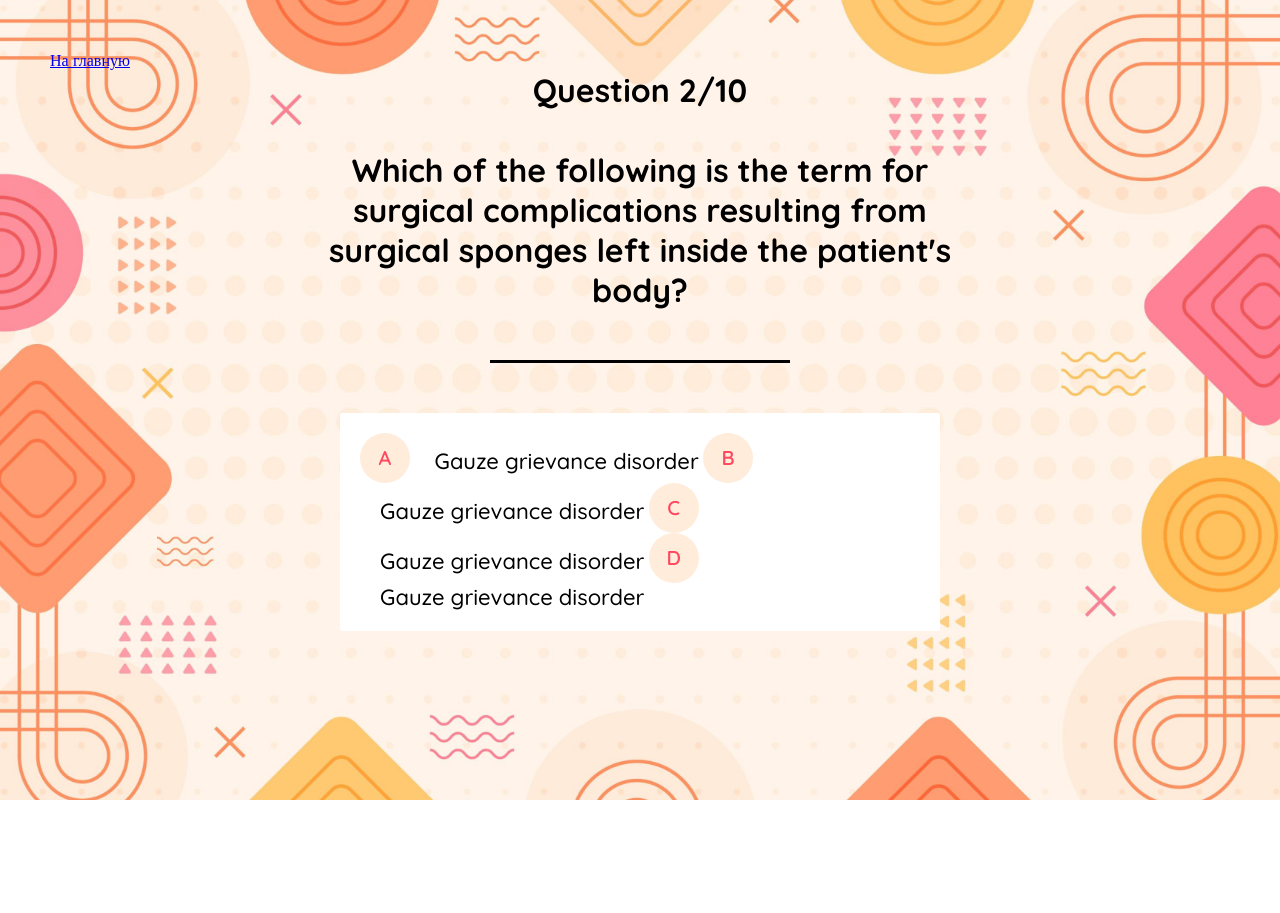
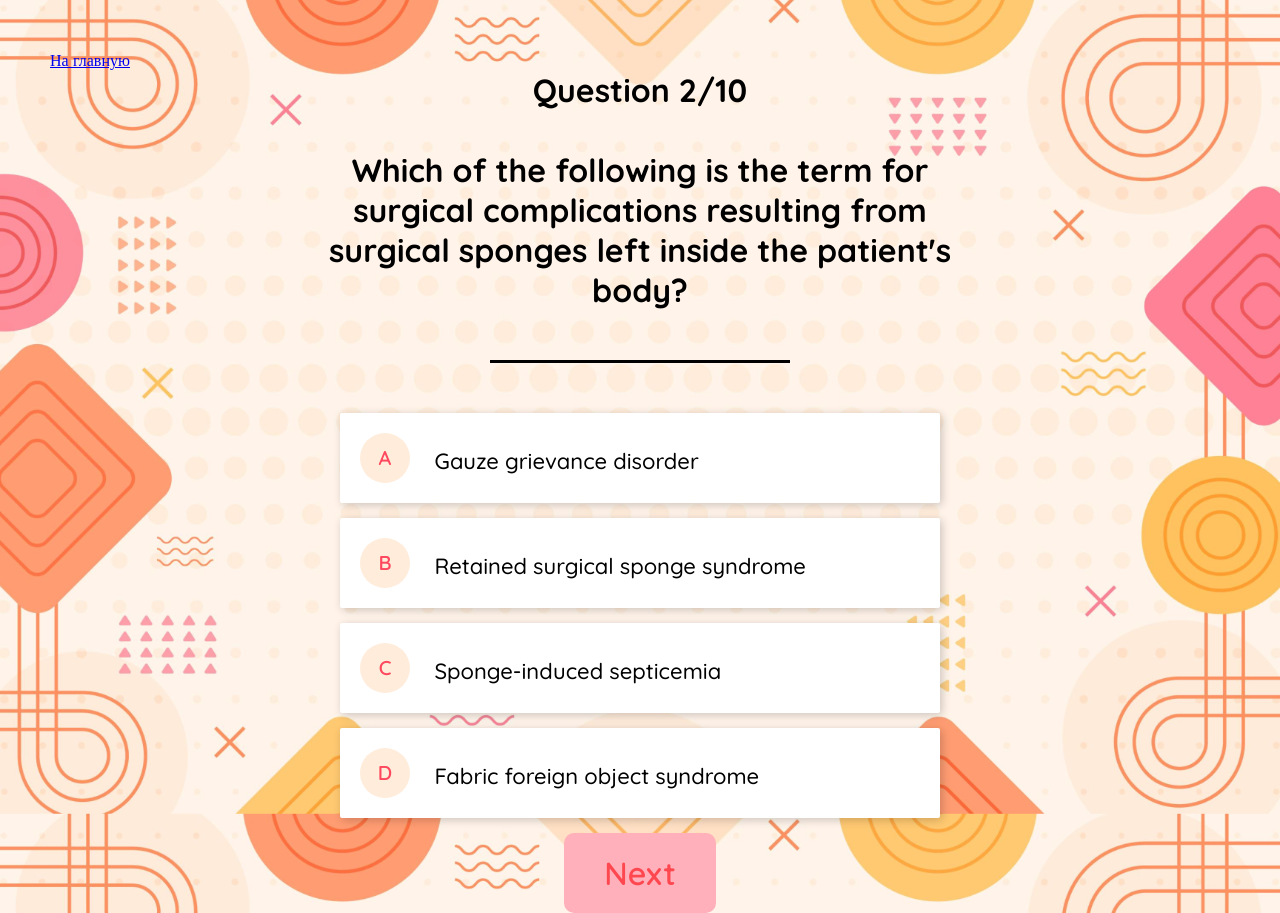
Before and after one commit to kasalava/odin-1, a plain HTML site: page task3/task3.html in a window 1280 px wide. Before the commit the page ends 800 px from the top, so only its background shows below. Drawn offline with Linux system fonts and the light colour scheme.

Commit message:
end task 3

```diff
--- a/task3/style.css
+++ b/task3/style.css
@@ -30,11 +30,12 @@ h1::after{
 
 .answer{
    max-width:  600px;
-   margin: 0 auto;
+   margin: 15px auto;
    background: white;
    border-radius: 2px;
    padding: 20px;
-   box-shadow: 2px 2px 10px rgba(0 0 0 0.2);
+   box-shadow: 2px 2px 10px rgba(0, 0, 0, 0.2);
+   transition: 0.2s;
 }
 
 .answer-letter{
@@ -48,6 +49,7 @@ h1::after{
     font-size: 20px;
     font-weight: 600;
     display: inline-block;
+    transition: 0.2s;
 }
 
 .answer p{
@@ -64,5 +66,23 @@ h1::after{
 }
 
 .answer:hover.answer-letter{
+    background: #FF475D;
+    color: #FFECDB;
+}
+
+.answer-btn-next{
+    border-radius: 10px;
+    color:#ff4750;
+    background: #ffb0ba;
+    border: none;
+    padding: 20px 40px;
+    font-size: 32px;
+    font-weight: 600;
+    margin: 0 auto;
+    display: block;
+
+
+
+
 
 }
--- a/task3/task3.html
+++ b/task3/task3.html
@@ -1,38 +1,45 @@
 <!DOCTYPE html>
 <html lang="en">
   <head>
-    <meta charset="UTF-8">
-    <meta name="viewport" content="width=device-width, initial-scale=1.0">
+    <meta charset="UTF-8" />
+    <meta name="viewport" content="width=device-width, initial-scale=1.0" />
     <title>Task 3</title>
-    <link rel="stylesheet" href="style.css">
-    <link rel="preconnect" href="https://fonts.googleapis.com">
-<link rel="preconnect" href="https://fonts.gstatic.com" crossorigin>
-<link href="https://fonts.googleapis.com/css2?family=Quicksand:wght@300..700&family=Roboto:ital,wght@0,100..900;1,100..900&display=swap" rel="stylesheet">
+    <link rel="stylesheet" href="style.css" />
+    <link rel="preconnect" href="https://fonts.googleapis.com" />
+    <link rel="preconnect" href="https://fonts.gstatic.com" crossorigin />
+    <link
+      href="https://fonts.googleapis.com/css2?family=Quicksand:wght@300..700&family=Roboto:ital,wght@0,100..900;1,100..900&display=swap"
+      rel="stylesheet"
+    />
   </head>
 
   <body>
-    <a href="../index.html" >На главную</a>
-    <h1>Question 2/10 <br><br>Which of the following is the term for surgical complications resulting from surgical sponges left inside the patient's body?</h1>
+    <a href="../index.html">На главную</a>
+    <h1>
+      Question 2/10 <br /><br />Which of the following is the term for surgical
+      complications resulting from surgical sponges left inside the patient's
+      body?
+    </h1>
+
     <div class="answer">
       <span class="answer-letter">A</span>
       <p>Gauze grievance disorder</p>
-
-        <span class="answer-letter">B</span>
-        <p>Gauze grievance disorder</p>
-
-        <span class="answer-letter">C</span>
-        <p>Gauze grievance disorder</p>
-
-        <span class="answer-letter">D</span>
-        <p>Gauze grievance disorder</p>
-
-
-
     </div>
 
+    <div class="answer">
+      <span class="answer-letter">B</span>
+      <p>Retained surgical sponge syndrome</p>
+    </div>
 
+    <div class="answer">
+      <span class="answer-letter">C</span>
+      <p>Sponge-induced septicemia</p>
+    </div>
 
-
-
+    <div class="answer">
+      <span class="answer-letter">D</span>
+      <p>Fabric foreign object syndrome</p>
+    </div>
+    <button class="answer-btn-next">Next</button>
   </body>
 </html>
```
Lines whose indentation alone changed are shown as unchanged.
